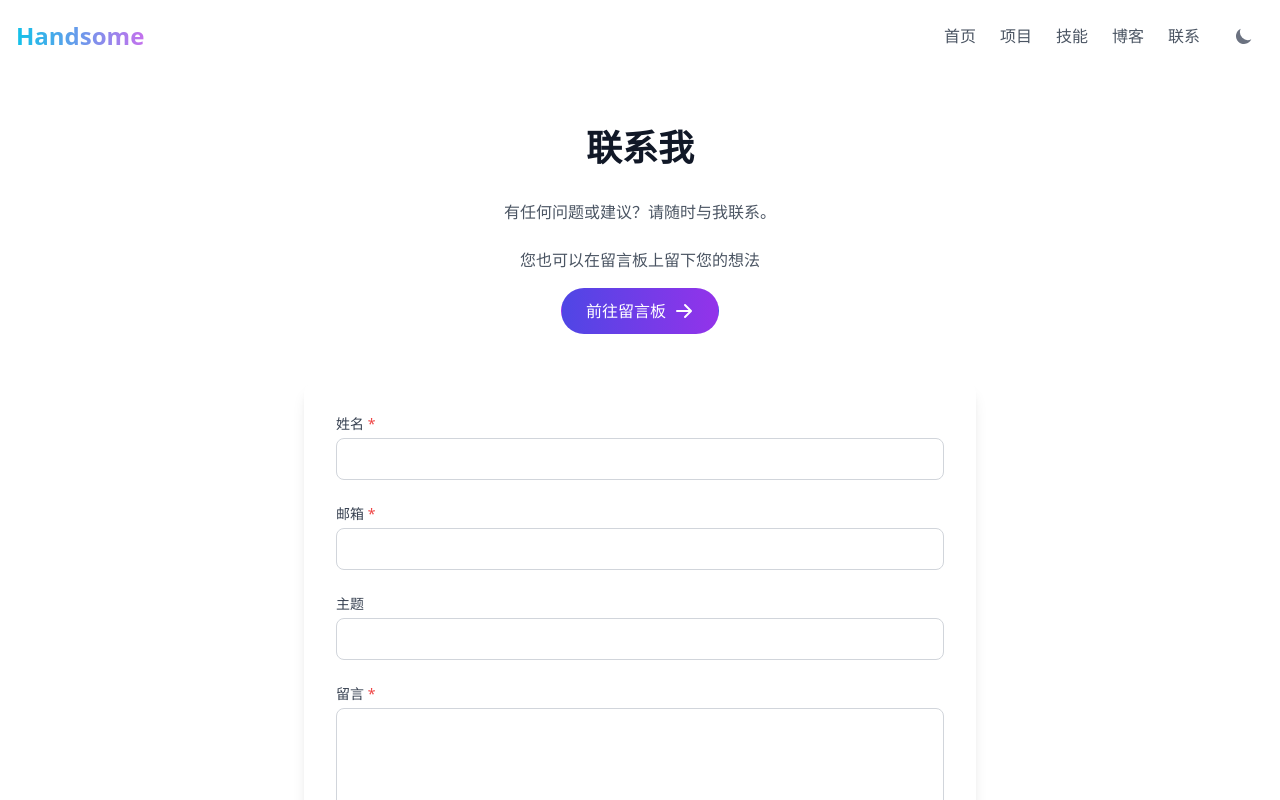
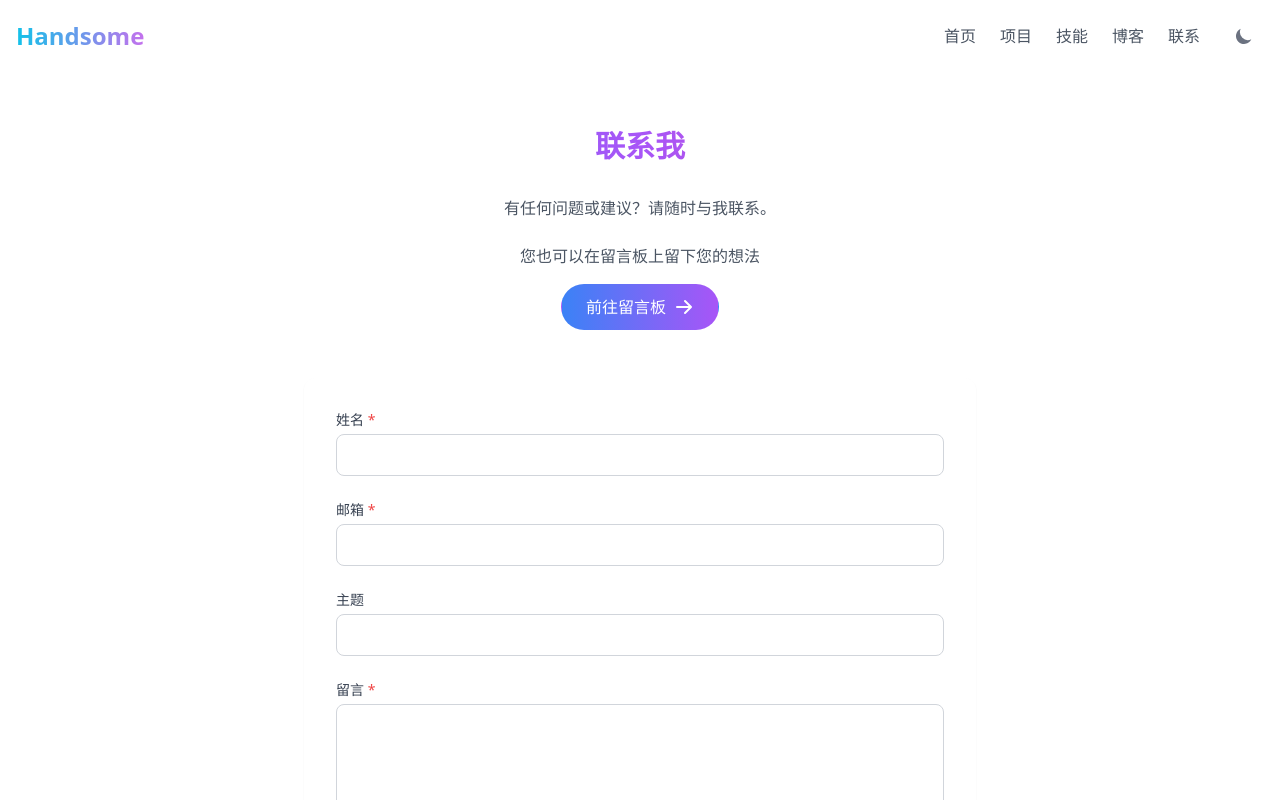
Before and after one commit to tuguo571/home-for-vue, a Vue app: page /contact in a window 1280 px wide. Shown: the top 800 px of the page. Built offline with nearby package versions, Linux system fonts and the light colour scheme.

Commit message:
配色保持统一

```diff
--- a/src/views/BlogView.vue
+++ b/src/views/BlogView.vue
@@ -81,9 +81,9 @@ function formatDate(date: Date): string {
       <PageTransition>
         <div class="text-center mb-12">
           <h1
-            class="text-4xl md:text-5xl font-bold mb-4 bg-gradient-to-r from-primary to-blue-600 bg-clip-text text-transparent"
+            class="text-3xl font-bold text-center mb-8 bg-gradient-to-r from-blue-500 via-purple-500 to-pink-500 bg-clip-text text-transparent animate-gradient"
           >
-            技术博客
+            博客文章
           </h1>
           <p class="text-gray-600 dark:text-gray-400 text-lg max-w-2xl mx-auto">
             分享技术见解和学习心得，记录编程之路的点点滴滴
@@ -91,7 +91,7 @@ function formatDate(date: Date): string {
         </div>
       </PageTransition>
 
-      <!-- 加载状�� -->
+      <!-- 加载状态 -->
       <div v-if="loading" class="flex justify-center items-center py-20">
         <div
           class="animate-spin rounded-full h-16 w-16 border-4 border-primary border-t-transparent"
@@ -123,11 +123,13 @@ function formatDate(date: Date): string {
             name="fade"
             class="h-full"
           >
-            <article class="card bg-main hover:border-primary/20">
+            <article
+              class="bg-white dark:bg-gray-800 rounded-xl shadow-sm overflow-hidden"
+            >
               <div class="p-6 flex-1">
                 <div class="flex items-center mb-4 space-x-2">
                   <span
-                    class="px-3 py-1 text-sm rounded-full bg-primary/10 text-primary font-medium"
+                    class="px-3 py-1 text-sm rounded-full bg-blue-50 dark:bg-blue-900/50 text-blue-500 dark:text-blue-300"
                   >
                     {{ post.category }}
                   </span>
@@ -290,4 +292,21 @@ function formatDate(date: Date): string {
 .bg-primary-10 {
   background-color: rgba(59, 130, 246, 0.1);
 }
+
+.animate-gradient {
+  background-size: 200% auto;
+  animation: gradient 4s linear infinite;
+}
+
+@keyframes gradient {
+  0% {
+    background-position: 0% 50%;
+  }
+  50% {
+    background-position: 100% 50%;
+  }
+  100% {
+    background-position: 0% 50%;
+  }
+}
 </style>
--- a/src/views/ContactView.vue
+++ b/src/views/ContactView.vue
@@ -98,7 +98,11 @@ const goToGuestbook = () => {
 <template>
   <div class="container mx-auto px-4 py-12">
     <div class="max-w-2xl mx-auto">
-      <h1 class="text-4xl font-bold text-center mb-8">联系我</h1>
+      <h1
+        class="text-3xl font-bold text-center mb-8 bg-gradient-to-r from-blue-500 via-purple-500 to-pink-500 bg-clip-text text-transparent animate-gradient"
+      >
+        联系我
+      </h1>
       <p class="text-gray-600 dark:text-gray-300 text-center mb-6">
         有任何问题或建议？请随时与我联系。
       </p>
@@ -110,7 +114,7 @@ const goToGuestbook = () => {
         </p>
         <button
           @click="goToGuestbook"
-          class="inline-flex items-center px-6 py-2.5 border border-transparent text-base font-medium rounded-full text-white bg-gradient-to-r from-indigo-600 to-purple-600 hover:from-indigo-700 hover:to-purple-700 focus:outline-none focus:ring-2 focus:ring-offset-2 focus:ring-indigo-500 transition-all duration-300 ease-in-out transform hover:scale-105"
+          class="inline-flex items-center px-6 py-2.5 border border-transparent text-base font-medium rounded-full text-white bg-gradient-to-r from-blue-500 to-purple-500 hover:from-blue-600 hover:to-purple-600 focus:outline-none focus:ring-2 focus:ring-offset-2 focus:ring-blue-500 transition-all duration-300 ease-in-out transform hover:scale-105"
         >
           <span class="mr-2">前往留言板</span>
           <svg
@@ -131,7 +135,7 @@ const goToGuestbook = () => {
       <!-- 表单部分 -->
       <form
         @submit.prevent="handleSubmit"
-        class="space-y-6 bg-white dark:bg-gray-800 rounded-xl shadow-lg p-8"
+        class="space-y-6 bg-white dark:bg-gray-800 rounded-xl shadow-sm p-8"
       >
         <!-- 姓名 -->
         <div>
@@ -208,7 +212,7 @@ const goToGuestbook = () => {
         <div class="flex justify-center pt-4">
           <button
             type="submit"
-            class="inline-flex items-center px-8 py-3 border border-transparent text-base font-medium rounded-full text-white bg-gradient-to-r from-indigo-600 to-purple-600 hover:from-indigo-700 hover:to-purple-700 focus:outline-none focus:ring-2 focus:ring-offset-2 focus:ring-indigo-500 transition-all duration-300 ease-in-out transform hover:scale-105 disabled:opacity-50 disabled:cursor-not-allowed disabled:transform-none"
+            class="inline-flex items-center px-8 py-3 border border-transparent text-base font-medium rounded-full text-white bg-gradient-to-r from-blue-500 to-purple-500 hover:from-blue-600 hover:to-purple-600 focus:outline-none focus:ring-2 focus:ring-offset-2 focus:ring-blue-500 transition-all duration-300 ease-in-out transform hover:scale-105 disabled:opacity-50 disabled:cursor-not-allowed disabled:transform-none"
             :disabled="isSubmitting"
           >
             <span v-if="isSubmitting" class="flex items-center">
@@ -307,3 +311,22 @@ const goToGuestbook = () => {
     </div>
   </div>
 </template>
+
+<style scoped>
+.animate-gradient {
+  background-size: 200% auto;
+  animation: gradient 4s linear infinite;
+}
+
+@keyframes gradient {
+  0% {
+    background-position: 0% 50%;
+  }
+  50% {
+    background-position: 100% 50%;
+  }
+  100% {
+    background-position: 0% 50%;
+  }
+}
+</style>
--- a/src/views/ProjectsView.vue
+++ b/src/views/ProjectsView.vue
@@ -37,22 +37,18 @@ const getTransitionDelay = (index: number) => `${index * 100}ms`;
 
 <template>
   <div class="container mx-auto px-4 py-12">
-    <PageTransition name="bounce">
-      <div class="max-w-4xl mx-auto text-center mb-8">
-        <h1
-          class="text-5xl font-bold mb-4 text-gray-900 dark:text-white tracking-tight"
-        >
-          工具集
-        </h1>
-      </div>
-    </PageTransition>
+    <h1
+      class="text-3xl font-bold text-center mb-8 bg-gradient-to-r from-blue-500 via-purple-500 to-pink-500 bg-clip-text text-transparent animate-gradient"
+    >
+      工具集
+    </h1>
 
     <div class="max-w-6xl mx-auto">
       <div class="mb-8">
         <Tabs
           v-model="activeTab"
           :tabs="tabs"
-          class="justify-center max-w-md mx-auto bg-white/50 dark:bg-gray-800/50 backdrop-blur-sm rounded-full p-2 shadow-lg flex items-center gap-2"
+          class="justify-center max-w-md mx-auto bg-white/50 dark:bg-gray-800/50 backdrop-blur-sm rounded-full p-2 shadow-sm flex items-center gap-2"
           @update:modelValue="handleTabChange"
         />
       </div>
@@ -153,13 +149,13 @@ const getTransitionDelay = (index: number) => `${index * 100}ms`;
           v-show="activeTab === 'tools' && !activeToolId"
           name="list"
           tag="div"
-          class="grid grid-cols-1 md:grid-cols-2 lg:grid-cols-3 gap-8 px-4"
+          class="grid grid-cols-1 md:grid-cols-2 lg:grid-cols-3 gap-4"
         >
           <article
             v-for="(tool, index) in toolsList"
             :key="tool.id"
             :style="{ transitionDelay: getTransitionDelay(index) }"
-            class="group bg-white dark:bg-gray-800/90 rounded-xl shadow-lg overflow-hidden hover:shadow-xl dark:hover:shadow-primary/5 transition-all duration-300 hover:-translate-y-2 relative dark:border dark:border-gray-700/50 dark:hover:glow-lg dark:hover:border-primary/30 animate-fade-in"
+            class="group bg-white dark:bg-gray-800 rounded-lg shadow-sm hover:shadow-md transition-all duration-300 border border-gray-100 dark:border-gray-700/50"
           >
             <!-- 工具卡片悬停效果 -->
             <div
@@ -221,7 +217,7 @@ const getTransitionDelay = (index: number) => `${index * 100}ms`;
                 <span
                   v-for="tag in tool.tags"
                   :key="tag"
-                  class="px-3 py-1 bg-primary-10 dark:bg-primary/10 text-primary dark:text-primary-light rounded-full text-sm font-medium hover:scale-105 transition-transform cursor-default"
+                  class="px-3 py-1 text-xs rounded-full bg-gray-50 dark:bg-gray-800/50 text-gray-700 dark:text-gray-300 shadow-sm hover:shadow hover:scale-105 hover:bg-primary hover:text-white dark:hover:bg-primary transition-all duration-300 cursor-default border border-gray-100 dark:border-gray-700/50"
                 >
                   {{ tag }}
                 </span>
@@ -233,7 +229,7 @@ const getTransitionDelay = (index: number) => `${index * 100}ms`;
         <!-- 网址导航 -->
         <div
           v-show="activeTab === 'bookmarks'"
-          class="bg-white dark:bg-gray-800 rounded-xl shadow-lg p-6 animate-fade-in"
+          class="bg-white dark:bg-gray-800 rounded-lg shadow-sm p-6 animate-fade-in border border-gray-100 dark:border-gray-700"
         >
           <BookmarksView />
         </div>
@@ -241,7 +237,7 @@ const getTransitionDelay = (index: number) => `${index * 100}ms`;
         <!-- 工具详情页 -->
         <div
           v-if="activeTab === 'tools' && activeToolId"
-          class="relative bg-white dark:bg-gray-800 rounded-xl shadow-lg p-6 animate-fade-in"
+          class="relative bg-white dark:bg-gray-800 rounded-lg shadow-sm p-6 animate-fade-in border border-gray-100 dark:border-gray-700"
         >
           <button
             @click="showToolList"
@@ -317,8 +313,8 @@ const getTransitionDelay = (index: number) => `${index * 100}ms`;
 }
 
 .animate-gradient {
-  background-size: 200% 200%;
-  animation: gradient 6s ease infinite;
+  background-size: 200% auto;
+  animation: gradient 4s linear infinite;
 }
 
 .animate-fade-in {
@@ -390,7 +386,7 @@ const getTransitionDelay = (index: number) => `${index * 100}ms`;
   box-shadow: 0 0 15px var(--color-primary/30);
 }
 
-/* 暗色模式优化 */
+/* 暗色模���优化 */
 @media (prefers-color-scheme: dark) {
   .container {
     background: linear-gradient(
```
